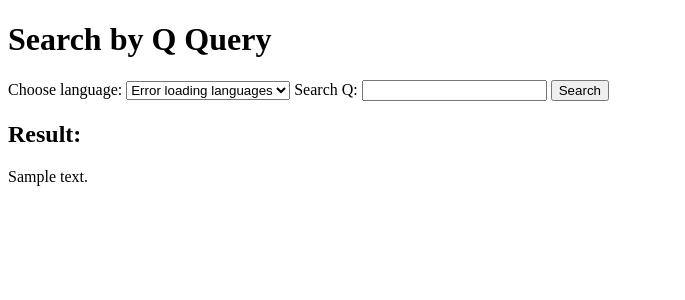
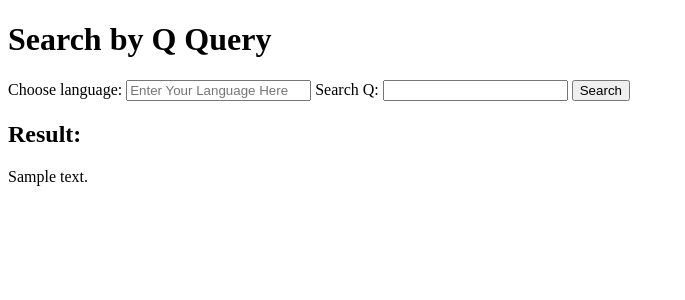
Before and after one commit to Lelya-Sa/wiki-missing-articles, a Django app: template templates/search_by_q.html in a window 1280 px wide. Shown: the top 300 px of the page, without its empty margins (0-685 px from the left). Run offline with Django 5.2, Linux system fonts and the light colour scheme; the template is opened without the code that fills it: most values are stand-ins (such as "Sample title", 1, 10 or a date in 2020).

Commit message:
language list updated

```diff
--- a/templates/search_by_q.html
+++ b/templates/search_by_q.html
@@ -9,10 +9,13 @@
     <form method="POST">
         {% csrf_token %}
         <label for="language">Choose language:</label>
-        <select name="language" id="language" required>
+{#        <select name="language" id="language" required>#}
+{#            <option value="">Loading languages...</option>#}
+{#        </select>#}
+        <input type="text" list="language" placeholder="Enter Your Language Here" />
+        <datalist id="language">
             <option value="">Loading languages...</option>
-        </select>
-
+        </datalist>
         <label for="q_value">Search Q:</label>
         <input type="text" name="q_value" id="q_value" required>
 
```
